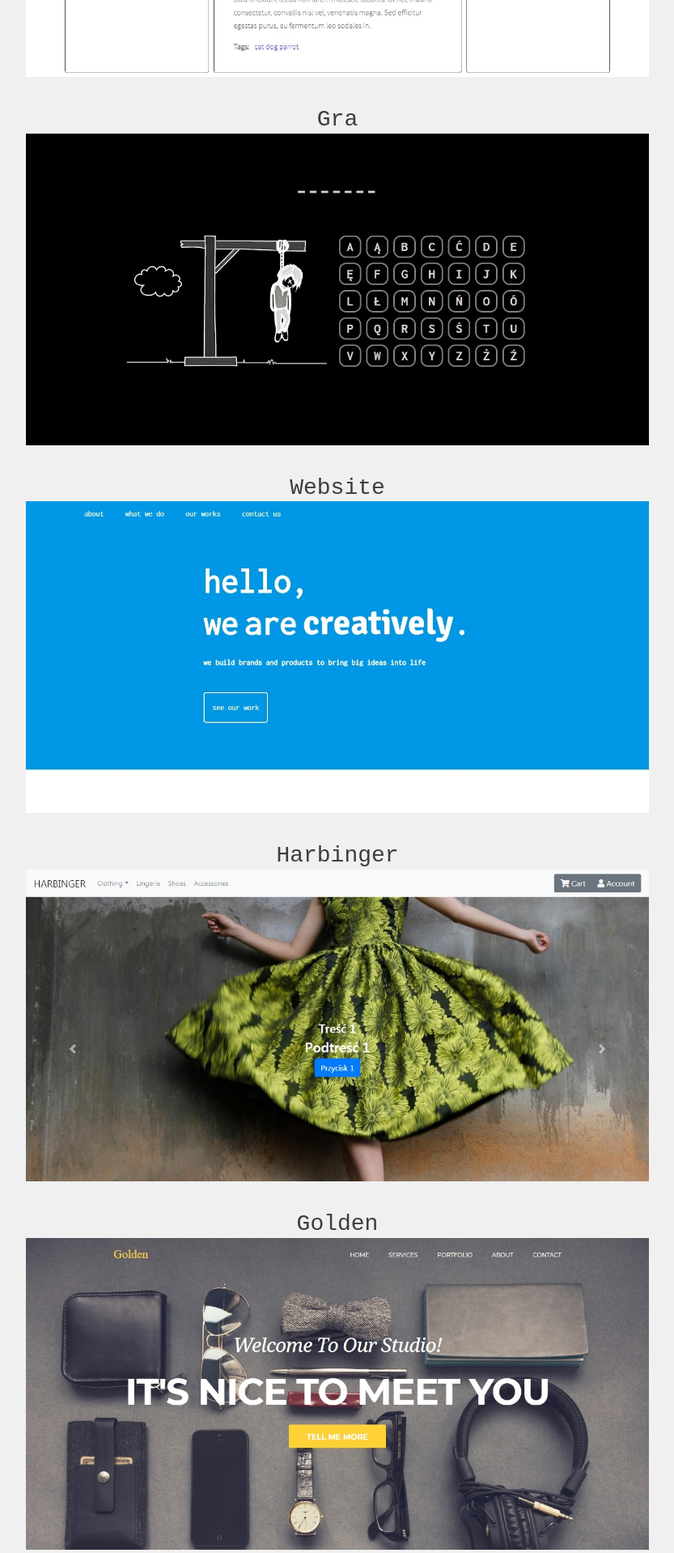
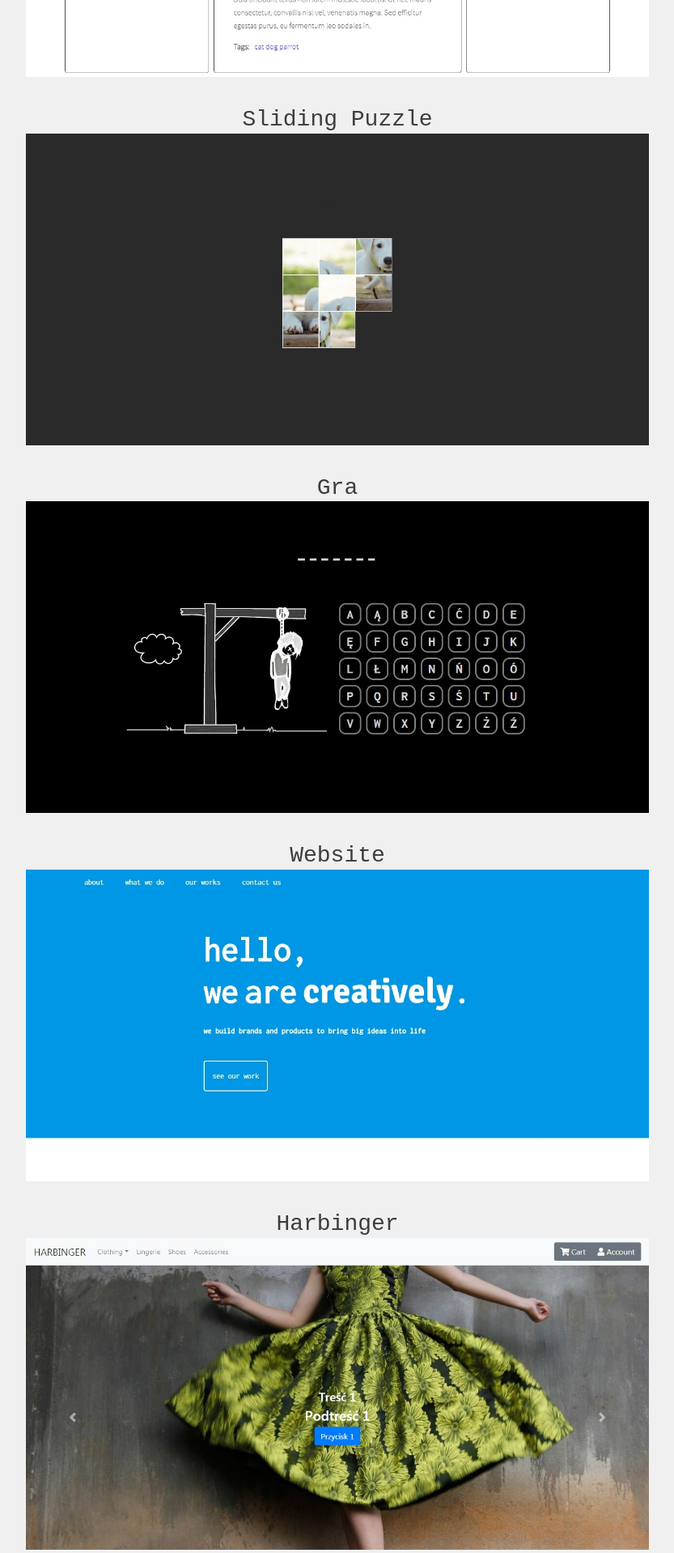
Before and after one commit to mencelk/mencelk.github.io, a website: page index.html in a window 1280 px wide. Shown: the part 2440-4358 px from the top of the page at 81% size, without its empty margins (223-1056 px from the left). Drawn offline with nearby package versions, Linux system fonts and the light colour scheme; a web font is replaced by a local one.

Commit message:
Add game project

```diff
--- a/index.html
+++ b/index.html
@@ -161,6 +161,28 @@
           </div>
 
           <div class="project-box">
+            <h3 class="project-title">Sliding Puzzle</h3>
+            <div class="project">
+              <div class="project-image">
+                <img src="img/slidingPuzzle.jpg" alt="sliding puzzle">
+              </div>
+              <div class="project-description">
+                <p>
+                  Prosta gra napisana w&nbsp;JS
+                </p>
+                <p>
+                  <a href="https://mencelk.github.io/sliding/" target="_blank">
+                    <i class="fas fa-globe"></i> strona
+                  </a>
+                  <a href="https://github.com/mencelk/sliding" target="_blank">
+                    <i class="fab fa-github"></i> kod
+                  </a>
+                </p>
+              </div>
+            </div>
+          </div>
+
+          <div class="project-box">
             <h3 class="project-title">Gra</h3>
             <div class="project">
               <div class="project-image">
@@ -225,28 +247,6 @@
               </div>
             </div>
           </div>
-
-          <div class="project-box">
-            <h3 class="project-title">Golden</h3>
-            <div class="project">
-              <div class="project-image">
-                <img src="img/golden.jpg" alt="project golden">
-              </div>
-              <div class="project-description">
-                <p>
-                  Projekt
-                </p>
-                <p>
-                  <a href="https://mencelk.github.io/golden/" target="_blank">
-                    <i class="fas fa-globe"></i> strona
-                  </a>
-                  <a href="https://github.com/mencelk/golden" target="_blank">
-                    <i class="fab fa-github"></i> kod
-                  </a>
-                </p>
-              </div>
-            </div>
-          </div>
         </div>
       </div>
     </section>
```
Also changed, not shown: img/slidingPuzzle.jpg (added).
